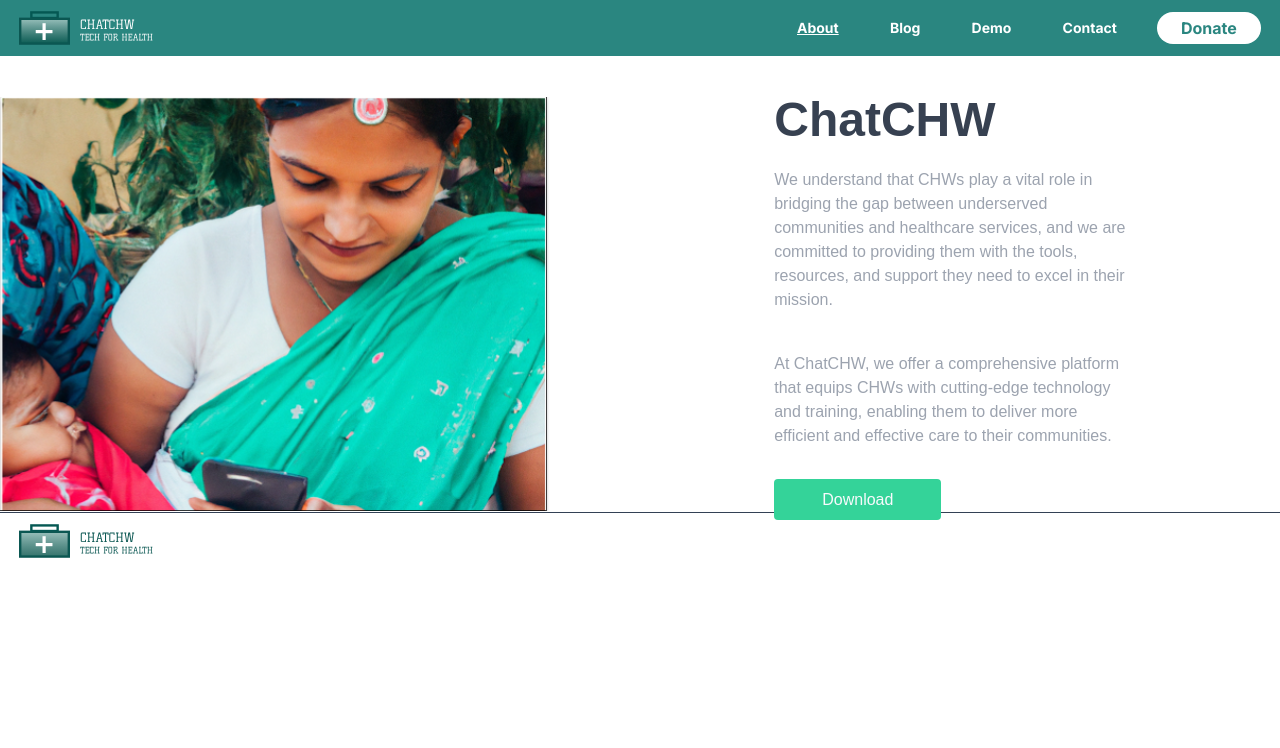
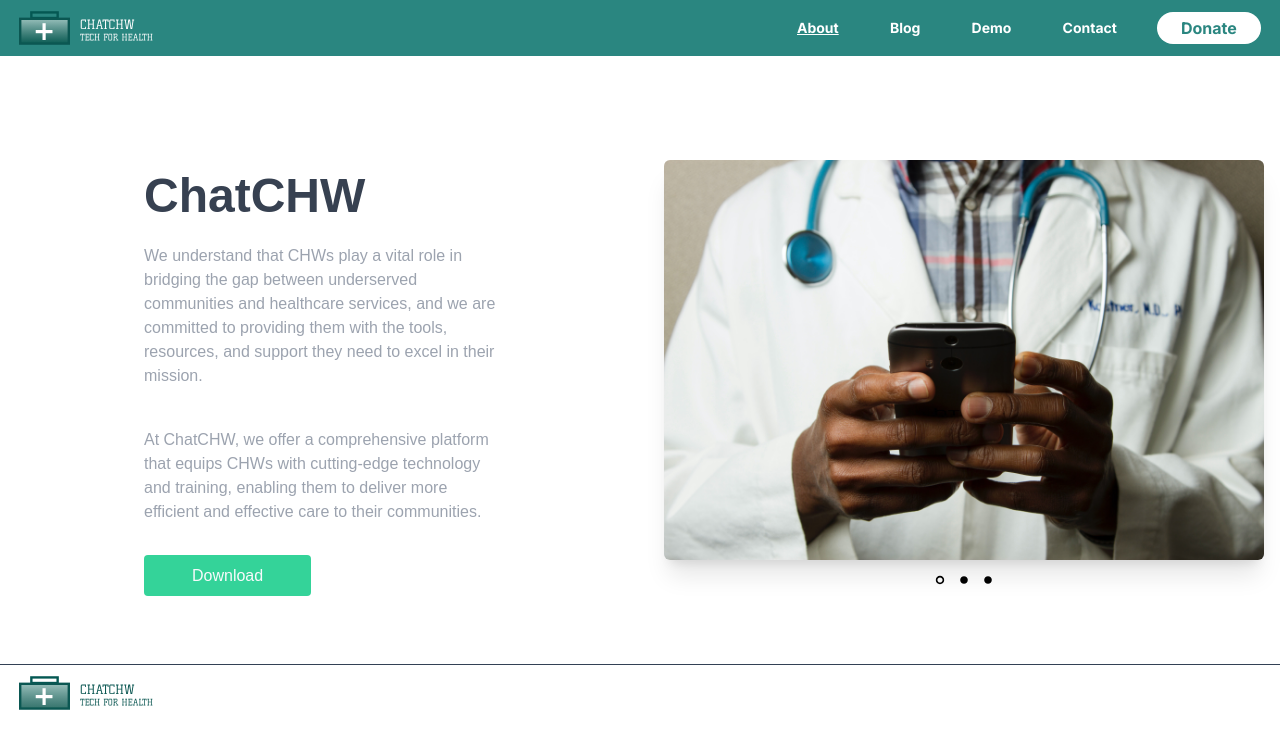
Before and after one commit to SamuelLo1/ChatCHW_Web, a Next.js app: page /about in a window 1280 px wide. Shown: the top 748 px of the page. Built offline with nearby package versions, Linux system fonts and the light colour scheme.

Commit message:
Image Slider WIP

```diff
--- a/app/(dashboard)/(routes)/about/page.tsx
+++ b/app/(dashboard)/(routes)/about/page.tsx
@@ -1,23 +1,45 @@
+'use client'
 import React from 'react'
 import Image from 'next/image';
 import Link from 'next/link';
+import {BsChevronCompactLeft, BsChevronCompactRight} from 'react-icons/bs'
+import { useState } from 'react';
+import {RxDotFilled, RxDot} from 'react-icons/rx'
 
 const AboutPage = () => {
+  const slides = [
+    {
+      url : "/assets/tech-doc.jpg"
+    },
+    {
+      url : "/assets/tech.jpg"
+    },
+    {
+      url : "/assets/nurse.svg"
+    },
+  ]
 
+  const [currentIndex, setCurrentIndex] = useState(0)
+  //traverse through from left side
+  const prevSlide =() =>{
+    const isFirstSlide = currentIndex === 0;
+    const newIndex = isFirstSlide ? slides.length - 1 : currentIndex - 1;
+    setCurrentIndex(newIndex)
+  }
+  //traverse from right side
+  const nextSlide =() =>{
+    const isLastSlide = currentIndex === slides.length - 1;
+    const newIndex = isLastSlide ? 0: currentIndex + 1;
+    setCurrentIndex(newIndex);
+  }
 
+  const goToSlide = (slideIndex) => {
+    setCurrentIndex(slideIndex)
+  }
   return (
-    <div className ="flex items-center justify-evenly ">
+    <div className ="flex items-center justify-evenly relative">
       <div className="mt-24 flex justify-evenly items-center">
-        <div className ="mr-20 ">
-          <Image
-            src = "/assets/nurse.svg"
-            height ={660}
-            width = {730}
-            alt = "image"
-            className="bg-center bg-cover"
-          />
-        </div>
-        <div className = "font-ubuntu align-middle flex-wrap px-36 w-3/5 overflow-wrap">
+      <div className = "font-ubuntu align-middle flex-wrap px-36 w-3/5 overflow-wrap">
           <h1 className = "text-5xl text-gray-700 font-bold	mb-6">  ChatCHW   </h1>
           <p className=" text-gray-400 mb-10">
             We understand that CHWs play a vital role in bridging the gap between underserved
@@ -40,6 +62,46 @@
           </Link>
 
         </div>
+        <div className ="group relative py-16 px-4">
+          <Image
+            src = {slides[currentIndex].url}
+            height ={660}
+            width = {800}
+            alt = "image"
+            className="rounded-md shadow-xl bg-cover duration-500"
+          />
+          {/* left arrow */}
+          <div className='hidden group-hover:block -translate-x-0 absolute top-[50%] translate-y-[-50%] left-5 text-2xl rounded-full p-2  bg-black/50 text-white cursor-pointer'>
+            <BsChevronCompactLeft onClick={prevSlide} size={30}/>
+          </div>
+          {/* right arrow */}
+          <div className='hidden group-hover:block absolute top-[50%] -translate-x-0 translate-y-[-50%] right-5 text-2xl rounded-full p-2 bg-black/50 text-white cursor-pointer'>
+            <BsChevronCompactRight onClick={nextSlide} size={30}/>
+          </div>
+
+          <div className="flex top-4 justify-center py-2">
+            {slides.map((slide,slideIndex) => (
+              <div
+                key = {slideIndex}
+                onClick ={()=>goToSlide(slideIndex)}
+                className="text-2xl cursor-pointer"
+              >
+                {currentIndex == slideIndex ? (
+                <>
+                <RxDot/>
+                </>
+                ):
+                (
+                <>
+                <RxDotFilled />
+                </>
+                )
+                }
+              </div>
+            ))}
+          </div>
+        </div>
+
       </div>
     </div>
   )
```
